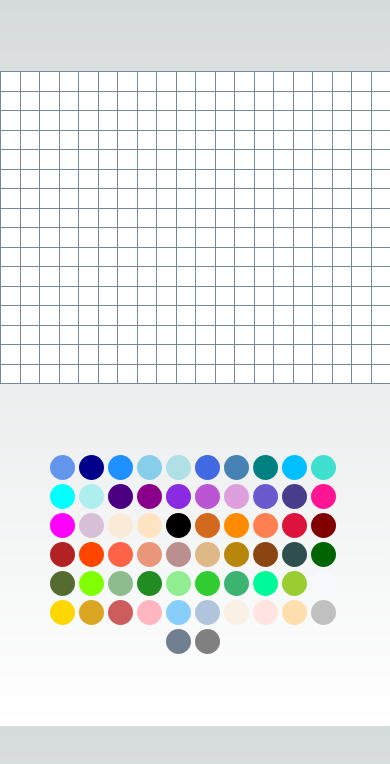
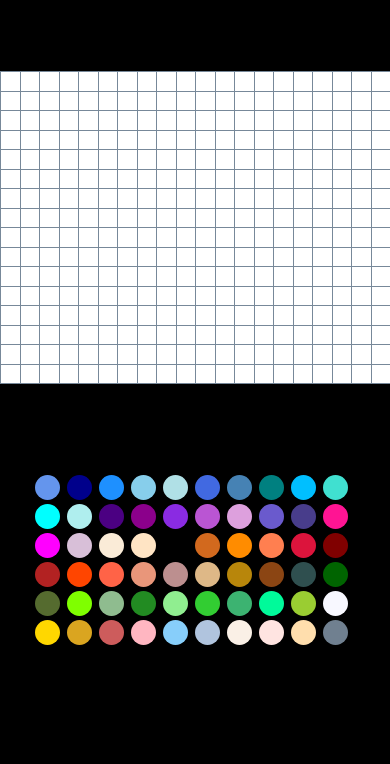
Before and after one commit to rdkulp/next-stitch, a Next.js app: page / in a window 390 px wide. Shown: the top 764 px of the page. Built offline with nearby package versions, Linux system fonts and the light colour scheme.

Commit message:
UI color picker on side on tablet up

```diff
--- a/app/globals.css
+++ b/app/globals.css
@@ -1,26 +1,11 @@
-:root {
-  --foreground-rgb: 0, 0, 0;
-  --background-start-rgb: 214, 219, 220;
-  --background-end-rgb: 255, 255, 255;
+body {
+  background: #000;
+  font-family: sans-serif;
+  margin: 72px 0 72px;
+  padding: 0;
+  color: #000;
 }
 
-@media (prefers-color-scheme: dark) {
-  :root {
-    --foreground-rgb: 255, 255, 255;
-    --background-start-rgb: 0, 0, 0;
-    --background-end-rgb: 0, 0, 0;
-  }
-}
-
-body {
-  color: rgb(var(--foreground-rgb));
-  background: linear-gradient(
-      to bottom,
-      transparent,
-      rgb(var(--background-end-rgb))
-    )
-    rgb(var(--background-start-rgb));
-}
 
 button {
   border: none;
@@ -30,67 +15,20 @@ button.square {
   border:1px solid lightslategray;
 }
 
-.text-balance {
-  text-wrap: balance;
-}
-
 * {
   box-sizing: border-box;
 }
 
-body {
-  font-family: sans-serif;
-  margin: 20px;
-  padding: 0;
+main {
+  display: flex;
+  flex-direction: column;
+  gap: 20px;
+  justify-content: center;
 }
 
-h1 {
-  margin-top: 0;
-  font-size: 22px;
-}
-
-h2 {
-  margin-top: 0;
-  font-size: 20px;
-}
-
-h3 {
-  margin-top: 0;
-  font-size: 18px;
-}
-
-h4 {
-  margin-top: 0;
-  font-size: 16px;
-}
-
-h5 {
-  margin-top: 0;
-  font-size: 14px;
-}
-
-h6 {
-  margin-top: 0;
-  font-size: 12px;
-}
-
-code {
-  font-size: 1.2em;
-}
-
-ul {
-  padding-inline-start: 20px;
-}
-
-* {
-  box-sizing: border-box;
-}
-
-body {
-  font-family: sans-serif;
-  margin: 72px 0 72px;
-  padding: 0;
-  color: #000;
+.board {
+  min-width: 350px;
+  flex: 1;
 }
 
 .board-row {
@@ -138,7 +76,7 @@ body {
 }
 
 .board-row:has(.picker-square) {
-  gap:5px;
+  gap: 8px;
   margin-bottom: 5px;
 }
 
@@ -148,6 +86,7 @@ body {
 
 .color-picker {
   margin-top: 72px;
+  min-width: 350px;
 }
 
 .picker-square:hover {
@@ -158,14 +97,18 @@ body {
   border: 4px solid #fff;
 }
 
-.status {
-  margin-bottom: 10px;
+@media screen and (min-width: 768px) {
+  main {
+    flex-direction: row;
+  }
+
+  .color-picker {
+    display: flex;
+    min-width: 200px;
+    margin-right: 72px;
+  }
+
+  .color-picker .board-row {
+    flex-direction: column;
+  }
 }
-.game {
-  display: flex;
-  flex-direction: row;
-}
-
-.game-info {
-  margin-left: 20px;
-}
--- a/components/ColorPicker.tsx
+++ b/components/ColorPicker.tsx
@@ -65,9 +65,7 @@ export default function ColorPicker({ onColorSelected }: { onColorSelected: (col
     `Linen`,
     `MistyRose`,
     `NavajoWhite`,
-    `Silver`,
     `SlateGray`,
-    `Gray`,
   ];
 
   const chunkedColors = (colors: string[], size: number) =>
--- a/components/board.tsx
+++ b/components/board.tsx
@@ -9,6 +9,7 @@ export default function Board() {
 
   return (
     <>
+    <div className="board">
       <div className="board-row">
         <Square color={selectedColor} />
         <Square color={selectedColor} />
@@ -361,6 +362,7 @@ export default function Board() {
         <Square color={selectedColor} />
         <Square color={selectedColor} />
       </div>
+    </div>
       <ColorPicker onColorSelected={setSelectedColor} />
     </>
   );
```
